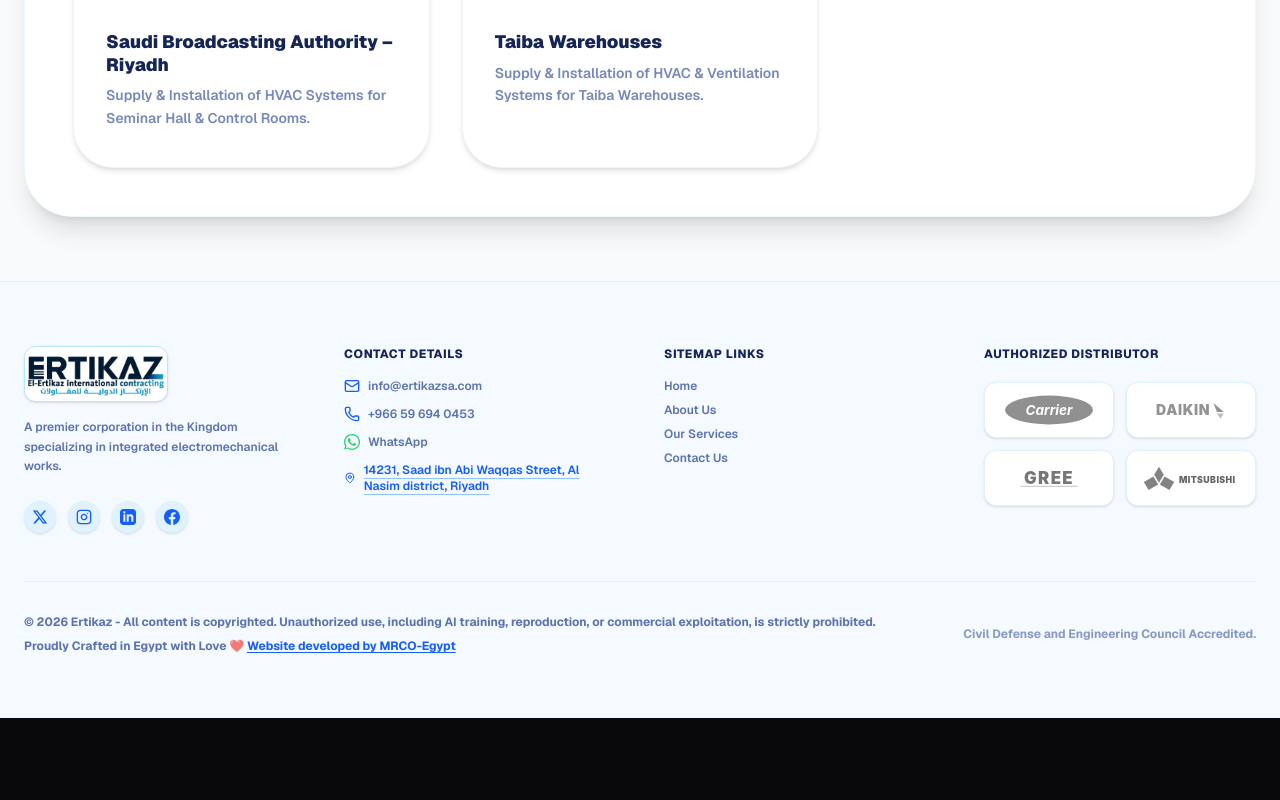
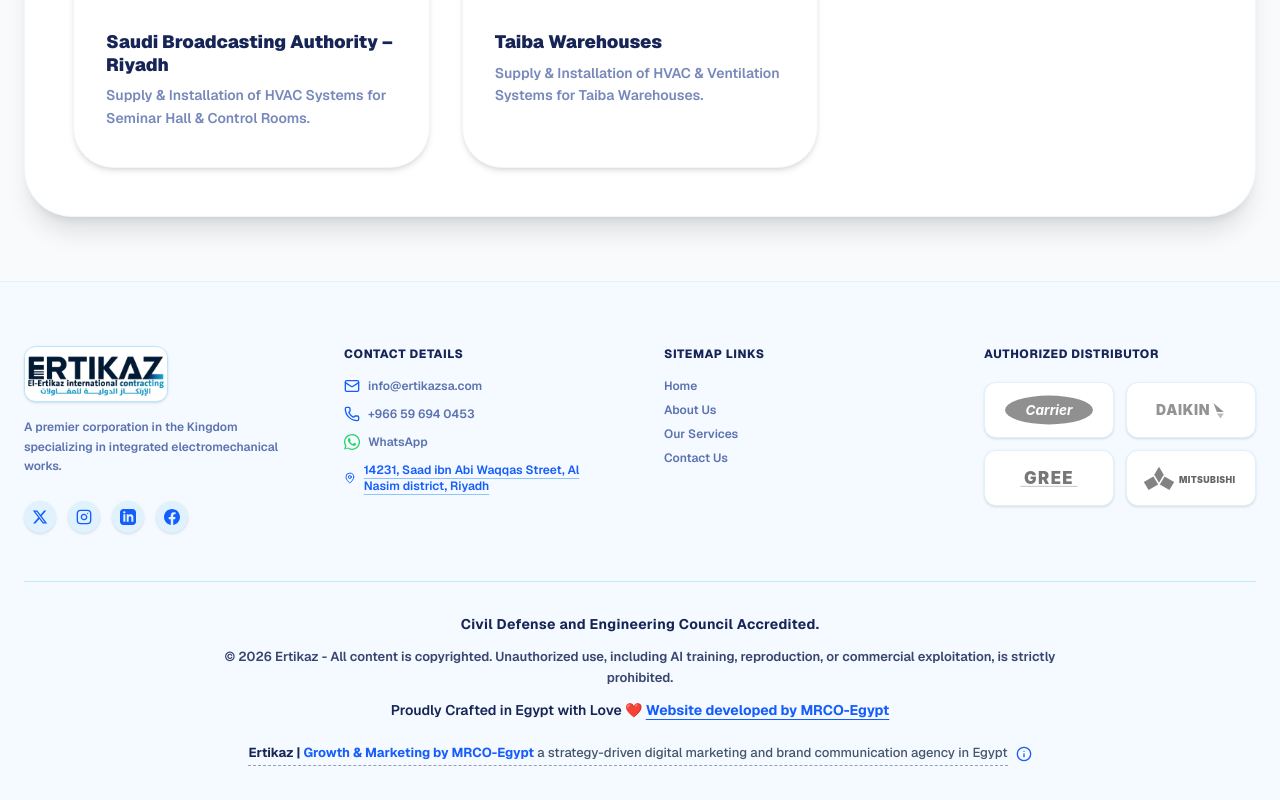
Before and after one commit to youssef-shaaban-dev/ertikaz, a Next.js app: page /en/projects in a window 1280 px wide. Shown: the part 3314-4114 px from the top of the page. Before the commit the page ends 4032 px from the top, so only its background shows below. Built offline with nearby package versions, Linux system fonts and the light colour scheme.

Commit message:
feat: add FooterSection component with contact info, social links, and distributor logos

```diff
--- a/src/components/layout/FooterSection.tsx
+++ b/src/components/layout/FooterSection.tsx
@@ -1,7 +1,10 @@
+"use client";
+
+import { useState } from "react";
 import Image from "next/image";
 import Link from "next/link";
 import { useTranslations } from "next-intl";
-import { Mail, Phone, MapPin } from "lucide-react";
+import { Mail, Phone, MapPin, Info } from "lucide-react";
 
 interface SectionProps {
   locale: string;
@@ -10,6 +13,7 @@
 export default function FooterSection({ locale }: SectionProps) {
   const t = useTranslations("Index");
   const isRtl = locale === "ar";
+  const [showPartnership, setShowPartnership] = useState(false);
 
   return (
     <footer id="contact" className="py-16 border-t border-sky-100 px-6 bg-[#f4faff] relative z-20">
@@ -191,25 +195,64 @@
         </div>
       </div>
 
-      <div className="max-w-7xl mx-auto mt-12 pt-8 border-t border-sky-100 text-center text-xs text-blue-900/50 font-bold flex flex-col sm:flex-row justify-between items-center gap-4">
-        <div className="text-blue-900/70 text-xs font-body space-y-2 text-center md:text-left rtl:md:text-right">
-          <p>
-            {isRtl
-              ? "© 2026 ارتكاز - جميع الحقوق محفوظة. يُحظر تماماً الاستخدام غير المصرح به، بما في ذلك تدريب نماذج الذكاء الاصطناعي، أو إعادة الإنتاج، أو الاستغلال التجاري."
-              : "© 2026 Ertikaz - All content is copyrighted. Unauthorized use, including AI training, reproduction, or commercial exploitation, is strictly prohibited."}
-          </p>
-          <p>
-            {isRtl ? "صُنع بكل فخر في مصر بحب ❤️ " : "Proudly Crafted in Egypt with Love ❤️ "}
-            <Link href="https://mrco-egypt.com" target="_blank" className="text-blue-600 hover:text-blue-500 transition-colors underline underline-offset-2">
-              {isRtl ? "تم تصميم وتطوير الموقع من خلال شركة ميركو ايجيبت" : "Website developed by MRCO-Egypt"}
-            </Link>
-          </p>
-        </div>
-        <p>
+      <div className="max-w-7xl mx-auto mt-12 pt-8 border-t border-sky-200/80 flex flex-col items-center justify-center text-center space-y-3 font-body">
+        {/* Accreditation */}
+        <p className="font-bold text-blue-950 text-xs sm:text-sm tracking-wide">
           {isRtl
             ? "معتمد ومصنف لدى الدفاع المدني والجهات المعنية بالمملكة."
             : "Civil Defense and Engineering Council Accredited."}
         </p>
+
+        {/* Copyright */}
+        <p className="max-w-4xl text-xs sm:text-[13px] font-semibold text-blue-950/85 leading-relaxed">
+          {isRtl
+            ? "© 2026 ارتكاز - جميع الحقوق محفوظة. يُحظر تماماً الاستخدام غير المصرح به، بما في ذلك تدريب نماذج الذكاء الاصطناعي، أو إعادة الإنتاج، أو الاستغلال التجاري."
+            : "© 2026 Ertikaz - All content is copyrighted. Unauthorized use, including AI training, reproduction, or commercial exploitation, is strictly prohibited."}
+        </p>
+
+        {/* Crafted in Egypt & Developed by MRCO */}
+        <p className="text-xs sm:text-sm font-semibold text-blue-950">
+          {isRtl ? "صُنع بكل فخر في مصر بحب ❤️ " : "Proudly Crafted in Egypt with Love ❤️ "}
+          <Link href="https://mrco-egypt.com" target="_blank" className="text-blue-600 hover:text-blue-800 transition-colors underline underline-offset-4 font-bold">
+            {isRtl ? "تم تطوير الموقع من خلال شركة ميركو ايجيبت" : "Website developed by MRCO-Egypt"}
+          </Link>
+        </p>
+
+        {/* MRCO-Egypt Partnership Tooltip */}
+        <div className="pt-2">
+          <div
+            className="inline-flex flex-wrap items-center justify-center gap-2 group relative cursor-help text-center select-none"
+            onClick={() => setShowPartnership(!showPartnership)}
+          >
+            <p dir="ltr" className="text-xs sm:text-[13px] text-slate-700 group-hover:text-blue-950 transition-colors leading-relaxed max-w-[320px] sm:max-w-none border-b border-dashed border-slate-400 group-hover:border-blue-600 pb-0.5 font-medium">
+              <span className="text-blue-950 font-bold">Ertikaz | </span>
+              <a href="https://mrco-egypt.com/" target="_blank" rel="noopener noreferrer" className="text-blue-600 hover:underline hover:text-blue-800 transition-colors font-bold">Growth & Marketing by MRCO-Egypt</a>
+              <span className="text-slate-600 group-hover:text-slate-900 transition-colors font-medium"> a strategy-driven digital marketing and brand communication agency in Egypt</span>
+            </p>
+
+            <Info className={`w-4 h-4 transition-colors flex-shrink-0 inline-block ${showPartnership ? 'text-blue-700' : 'text-blue-600 group-hover:text-blue-800'}`} />
+
+            <div
+              className={`absolute bottom-full left-1/2 -translate-x-1/2 mb-3 w-[90vw] sm:w-[460px] p-4 sm:p-5 bg-[#0B1528] rounded-xl border border-amber-400/40 shadow-2xl transition-all duration-300 z-50 text-left pointer-events-none ${showPartnership
+                  ? 'opacity-100 visible translate-y-0'
+                  : 'opacity-0 invisible translate-y-2 lg:group-hover:opacity-100 lg:group-hover:visible lg:group-hover:translate-y-0'
+                }`}
+              dir="ltr"
+            >
+              <div className="flex items-center justify-between mb-3 border-b border-white/10 pb-2">
+                <span className="text-amber-400 font-bold text-sm tracking-wide">Growth & Marketing</span>
+              </div>
+              <p className="text-xs sm:text-[13px] font-normal text-slate-100 leading-relaxed mb-3">
+                Ertikaz - Growth & Marketing by MRCO-Egypt , a strategy-driven digital marketing and brand communication agency in Egypt, for brand strategy, digital marketing, and web development.
+              </p>
+              <p className="text-xs sm:text-[13px] font-normal text-slate-100 leading-relaxed">
+                MRCO-Egypt specializes in brand strategy, brand identity, web development, SEO, Generative Engine Optimization (GEO), and AI Optimization (AIO), helping businesses build distinctive brands and achieve measurable digital growth.
+              </p>
+              <div className="absolute top-full left-1/2 -translate-x-1/2 border-[7px] border-transparent border-t-amber-400/40"></div>
+              <div className="absolute top-full left-1/2 -translate-x-1/2 border-[6px] border-transparent border-t-[#0B1528] -mt-[1px]"></div>
+            </div>
+          </div>
+        </div>
       </div>
     </footer>
   );
```
